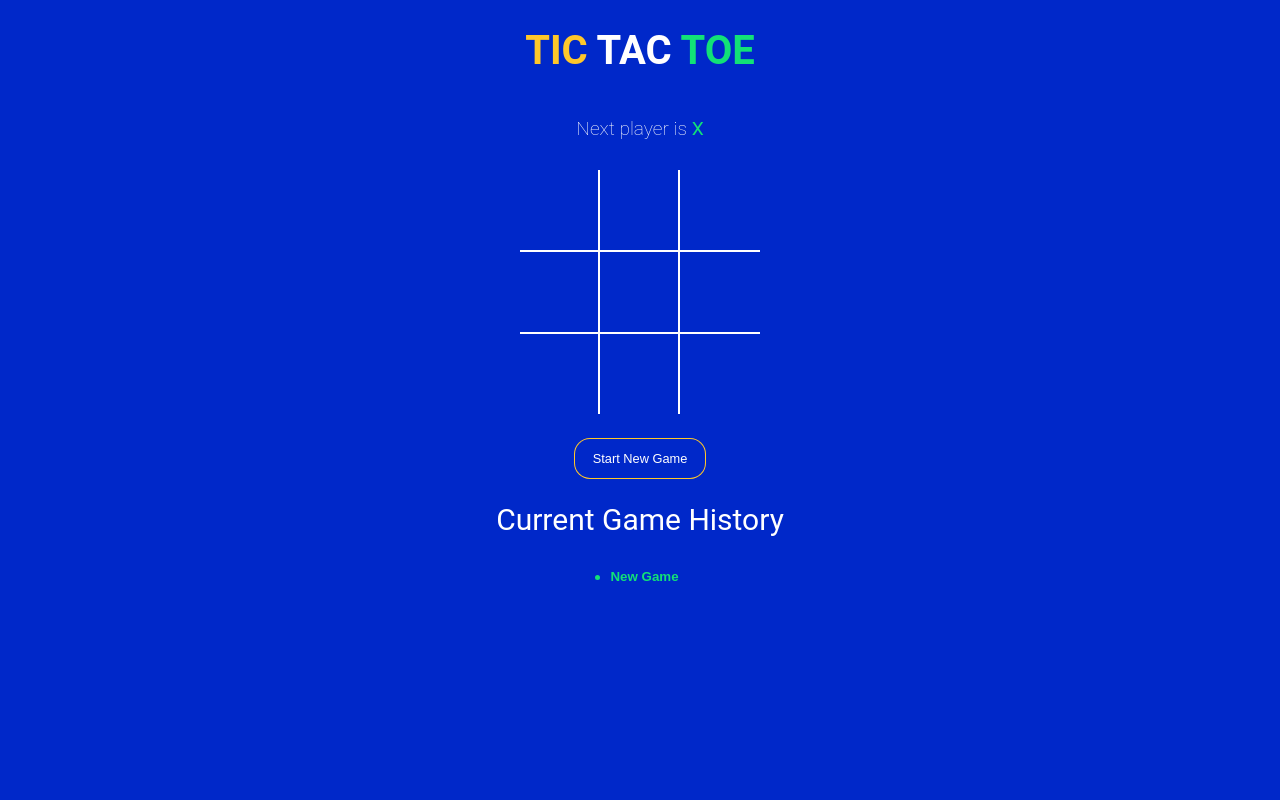
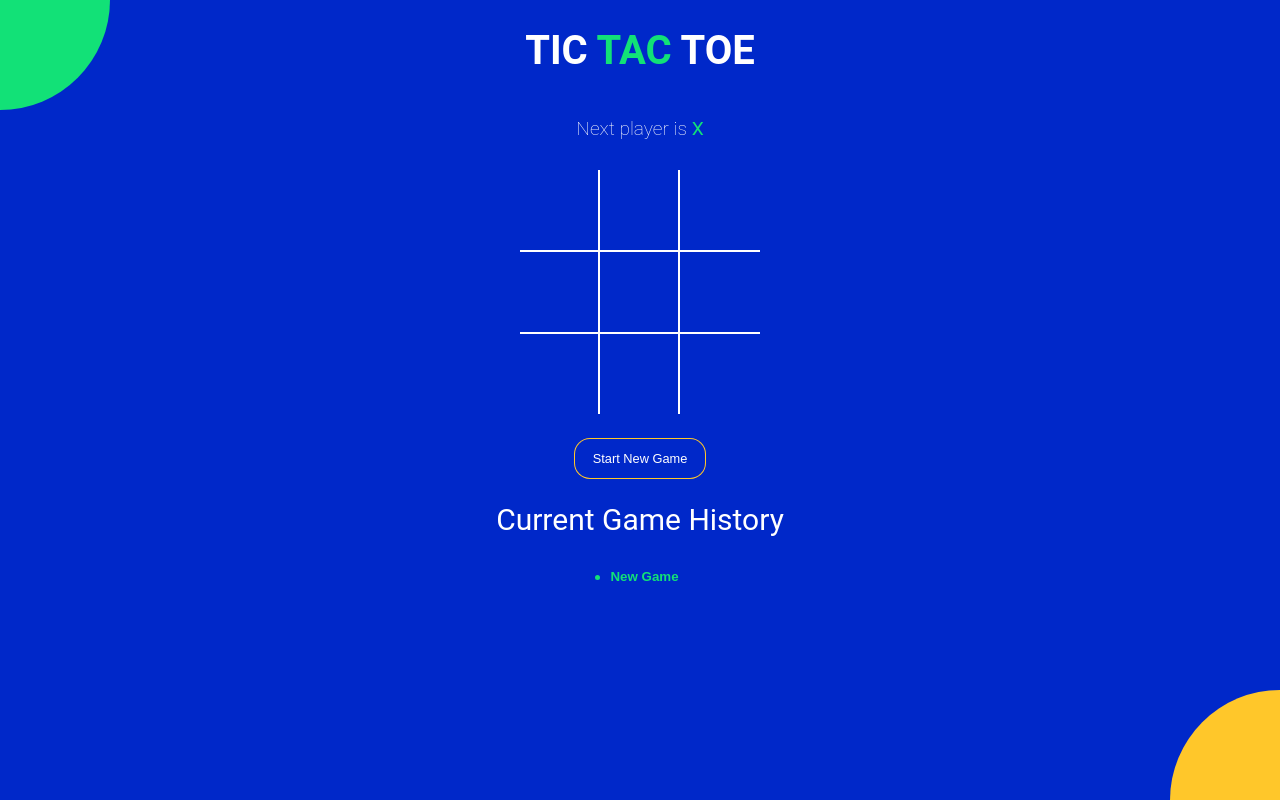
Before and after one commit to Sangarananthan/tictactoe-game, a React (Vite) app: page / in a window 1280 px wide. Built offline with nearby package versions, Linux system fonts and the light colour scheme.

Commit message:
final styling

```diff
--- a/package.json
+++ b/package.json
@@ -10,6 +10,7 @@
     "preview": "vite preview"
   },
   "dependencies": {
+    "punycode": "^2.3.1",
     "react": "^18.3.1",
     "react-dom": "^18.3.1"
   },
--- a/src/App.jsx
+++ b/src/App.jsx
@@ -57,9 +57,9 @@
   return (
     <div className="app">
       <h1>
-        <span className="text-orange">TIC </span>
-        <span className="text-gre">TAC</span>
-        <span className="text-green"> TOE </span>
+        <span className="text-oranage">TIC </span>
+        <span className="text-green">TAC</span>
+        <span className="text-oranage"> TOE </span>
       </h1>
       <StatusMessage winner={winner} gaming_board={gaming_board} />
       <Board
@@ -76,6 +76,7 @@
       </button>
       <h2 style={{ fontWeight: "normal" }}>Current Game History</h2>
       <History history={history} moveto={moveto} currentMove={currentMove} />
+      <div className="bg-balls"></div>
     </div>
   );
 };
```
Also changed, not shown: 1 other file (tests, documents, lock files or other folders).
